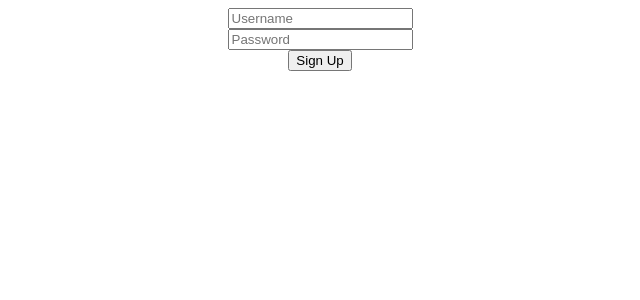
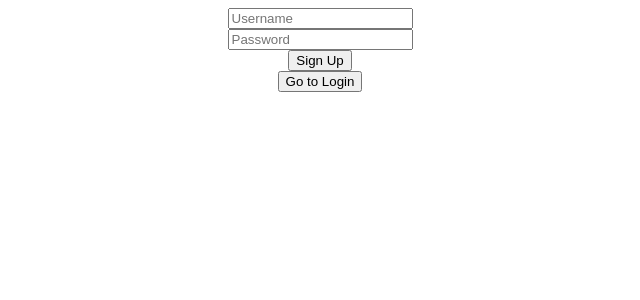
Before and after one commit to benGilbert03/finances-app, a React (Create React App) app in the folder frontend/finance-app/: page /sign-up in a window 1280 px wide. Shown: the top 300 px of the page, without its empty margins (320-960 px from the left). Built offline with nearby package versions, Linux system fonts and the light colour scheme.

Commit message:
Finished basic signup and login logic in frontend

```diff
--- a/frontend/finance-app/src/pages/login.js
+++ b/frontend/finance-app/src/pages/login.js
@@ -32,15 +32,20 @@ function Login() {
         setError("Invalid username or password");
       }
     } catch (err) {
-      setError("Error connecting to server")
+      setError("Error connecting to server");
     }
   };
+
+  const goToSignUp = (e) => {
+    navigate("/sign-up")
+  }
 
   return (
       <form onSubmit={handleSubmit} style={{ textAlign: "center"}}>
         <input type="text" placeholder="Username" value={username} onChange={(e) => setUsername(e.target.value)}></input> <br/>
         <input type="password" placeholder="Password" value={password} onChange={(e) => setPassword(e.target.value)}></input> <br/>
-        <button type="submit"> Login </button>
+        <button type="submit"> Login </button> <br/>
+        <button onClick={goToSignUp}>Go to Sign Up</button>
         {error && <p style={{ color: "red"}}>{error}</p>}
       </form>
   );
--- a/frontend/finance-app/src/pages/signUp.js
+++ b/frontend/finance-app/src/pages/signUp.js
@@ -14,15 +14,43 @@ function SignUp() {
         e.preventDefault();
         setError("");
 
+        if (!username || !password) {
+            setError("Please fill in both fields.");
+            return;
+        }
 
+        try {
+            const response = await axios.post(
+                "http://localhost:8080/account",
+                { username, password }
+            );
+
+            if (response.data > 0) {
+                setUserId(response.data);
+                navigate("/home")
+            } else {
+                setError("That username has already been taken");
+            }
+        } catch (err) {
+            setError("Error connecting to server");
+        }
+    }
+
+    const goToLogin = (e) => {
+        navigate("/login")
     }
 
     return (
-        <form onSubmit={handleSubmit} style={{ textAlign: "center" }}>
-            <input type="text" placeholder="Username" value={username} onChange={(e) => setUsername(e.target.value)}></input> <br/>
-            <input type="password" placeholder="Password" value={password} onChange={(e) => setPassword(e.target.value)}></input> <br/>
-            <button type="submit">Sign Up</button>
-        </form>
+        <div>
+            <form onSubmit={handleSubmit} style={{ textAlign: "center" }}>
+                <input type="text" placeholder="Username" value={username} onChange={(e) => setUsername(e.target.value)}></input> <br/>
+                <input type="password" placeholder="Password" value={password} onChange={(e) => setPassword(e.target.value)}></input> <br/>
+                <button type="submit">Sign Up</button> <br/>
+                <button onClick={goToLogin}>Go to Login</button>
+                {error && <p style = {{ color:"red"}}>{error}</p>}
+            </form>
+
+        </div>
     );
 }
 
```
Also changed, not shown: 4 other files (tests, documents, lock files or other folders).
